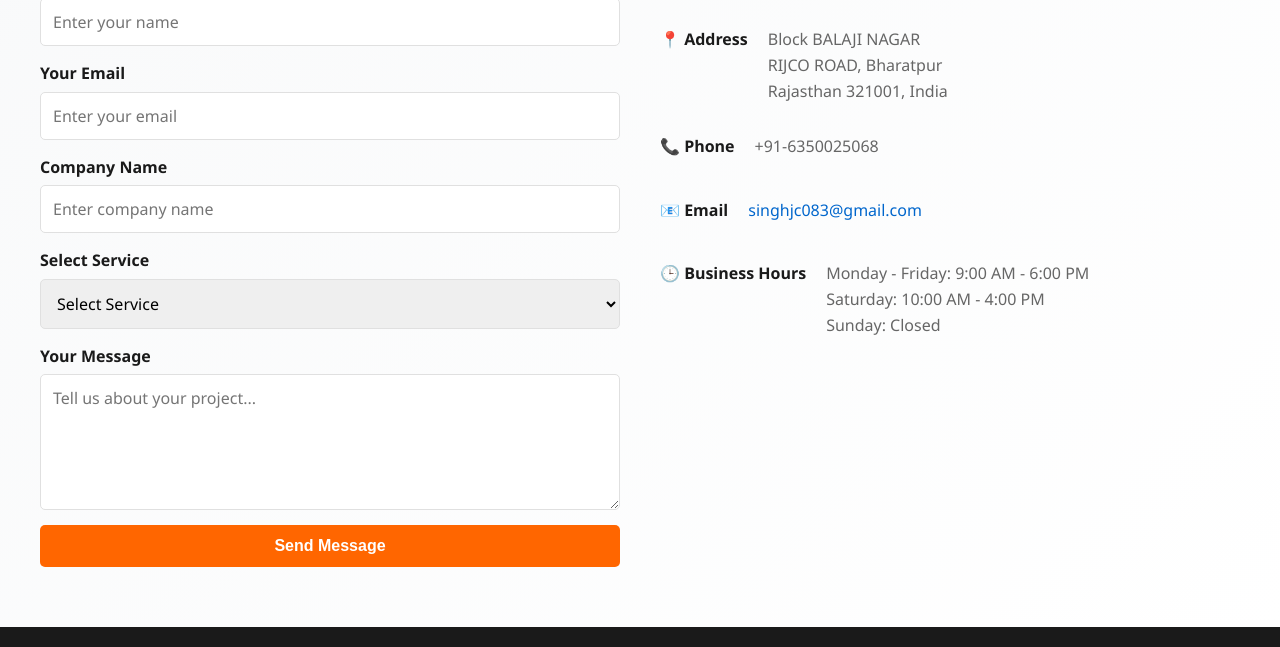
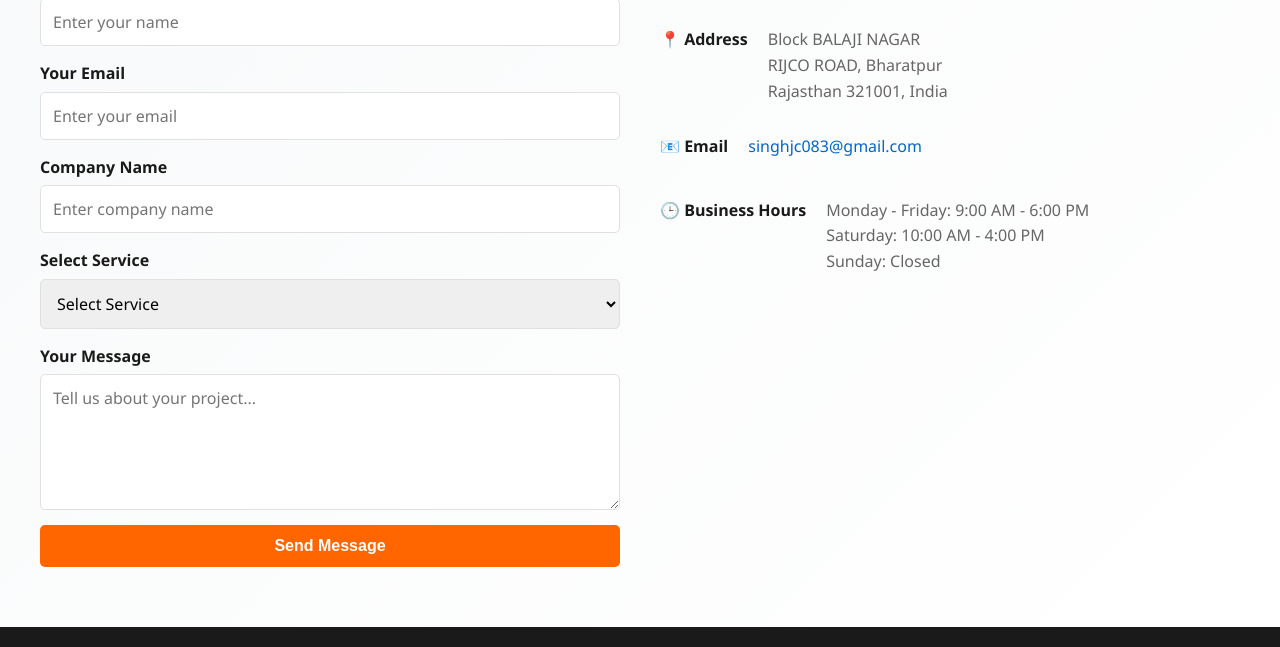
Before and after one commit to jagat-singh-chaudhary/mjcsecurity, a website: page index.html in a window 1280 px wide. Shown: the part 6641-7288 px from the top of the page. Drawn offline with Linux system fonts and the light colour scheme.

Commit message:
Remov
Removed phone number section from contact information.

```diff
--- a/index.html
+++ b/index.html
@@ -349,10 +349,6 @@
                         <p>Block BALAJI NAGAR<br>RIJCO ROAD, Bharatpur<br>Rajasthan 321001, India</p>
                     </div>
                     <div class="info-item">
-                        <h4>📞 Phone</h4>
-                        <p>+91-6350025068</p>
-                    </div>
-                    <div class="info-item">
                         <h4>📧 Email</h4>
                         <p><a href="mailto:singhjc083@gmail.com">singhjc083@gmail.com</a></p>
                     </div>
```
